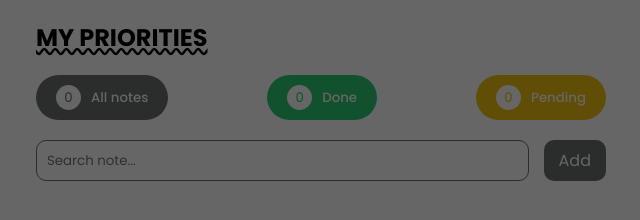
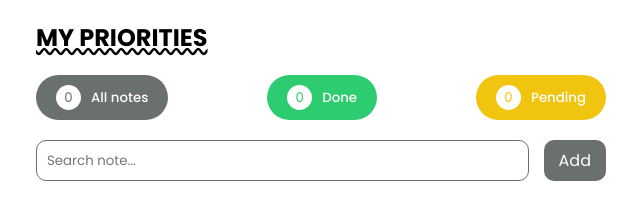
Before and after one commit to oussamaelhousni/note-app-ofppt, a plain HTML site: page index.html in a window 1280 px wide. Shown: the whole page, without its empty margins (319-959 px from the left). Drawn offline with Linux system fonts and the light colour scheme.

Commit message:
remove overlay

```diff
--- a/index.html
+++ b/index.html
@@ -13,7 +13,7 @@
     <link rel="stylesheet" href="style.css" />
   </head>
   <body>
-    <div class="overlay showOverlay"></div>
+    <div class="overlay"></div>
     <form class="form">
       <h2>Add Note</h2>
       <label for="">Text :</label>
```
